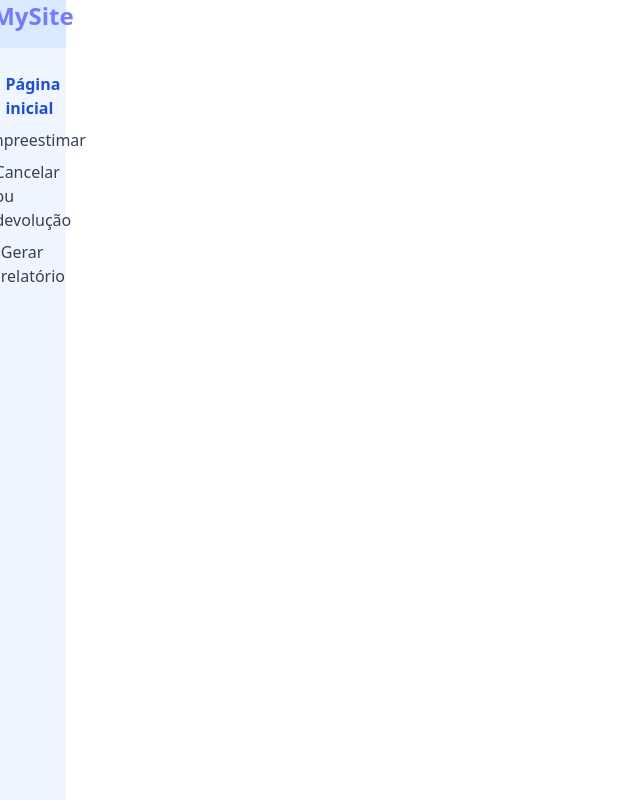
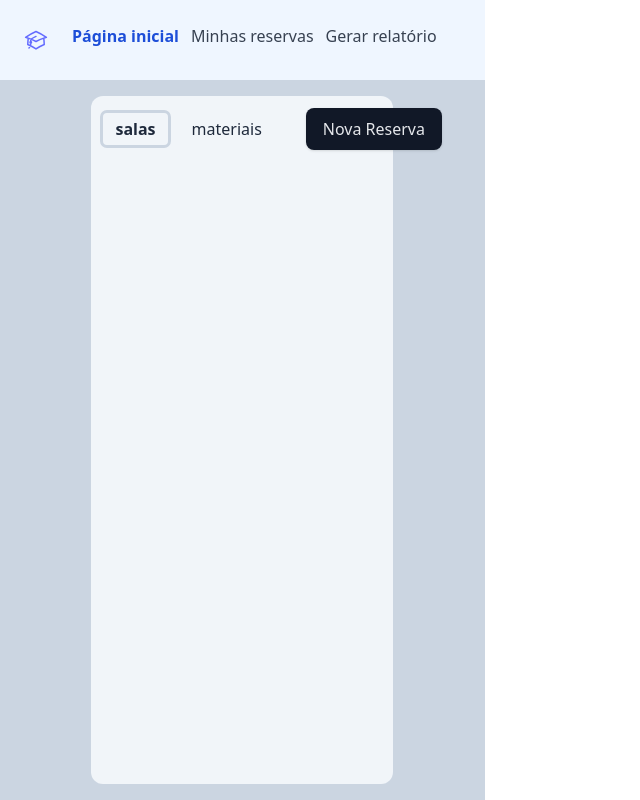
Before and after one commit to viniciusGuerras/projeto_integrador, a React app in the folder app/: page /rent in a window 1280 px wide. Shown: the top 800 px of the page, without its empty margins (0-640 px from the left). Built offline with nearby package versions, Linux system fonts and the light colour scheme; the HTML template or start-up script is replaced by a standard one.

Commit message:
style: small updates on menu

```diff
--- a/app/src/components/Menu.jsx
+++ b/app/src/components/Menu.jsx
@@ -1,13 +1,13 @@
 
 export default function Menu() {
   return (
-    <nav className="flex flex-col items-center bg-blue-50 min-h-screen w-1/6">
-      <div className="h-1/6 bg-blue-100 w-full flex items-center justify-center">
-        <a className="text-2xl font-semibold mb-4 inline-block" href="/">
-          MySite
-        </a>
-      </div>
-      <ul className="flex flex-col w-full h-1/3 justify-evenly items-center p-6">
+    <nav className="flex items-center bg-blue-50 h-fit w-full pl-6 pr-6">
+      <a className="flex items-center justify-center text-2xl font-semibold" href="/">
+        <svg xmlns="http://www.w3.org/2000/svg" fill="none" viewBox="0 0 24 24" strokeWidth={1.5} stroke="currentColor" className="size-6">
+          <path strokeLinecap="round" strokeLinejoin="round" d="M4.26 10.147a60.438 60.438 0 0 0-.491 6.347A48.62 48.62 0 0 1 12 20.904a48.62 48.62 0 0 1 8.232-4.41 60.46 60.46 0 0 0-.491-6.347m-15.482 0a50.636 50.636 0 0 0-2.658-.813A59.906 59.906 0 0 1 12 3.493a59.903 59.903 0 0 1 10.399 5.84c-.896.248-1.783.52-2.658.814m-15.482 0A50.717 50.717 0 0 1 12 13.489a50.702 50.702 0 0 1 7.74-3.342M6.75 15a.75.75 0 1 0 0-1.5.75.75 0 0 0 0 1.5Zm0 0v-3.675A55.378 55.378 0 0 1 12 8.443m-7.007 11.55A5.981 5.981 0 0 0 6.75 15.75v-1.5" />
+        </svg>
+      </a>
+      <ul className="flex gap-3 w-fit h-1/3 justify-evenly items-center p-6 ml-auto">
         <li className="mb-2">
           <a
             className="block text-blue-700 font-semibold hover:text-blue-900"
@@ -21,15 +21,7 @@
             className="block text-gray-700 hover:text-blue-700"
             href="http://localhost:5173/rent"
           >
-            Empreestimar
-          </a>
-        </li>
-        <li className="mb-2">
-          <a
-            className="block text-gray-700 hover:text-blue-700"
-            href="http://localhost:5173/devolute"
-          >
-            Cancelar ou devolução
+            Minhas reservas
           </a>
         </li>
         <li className="mb-2">
```
